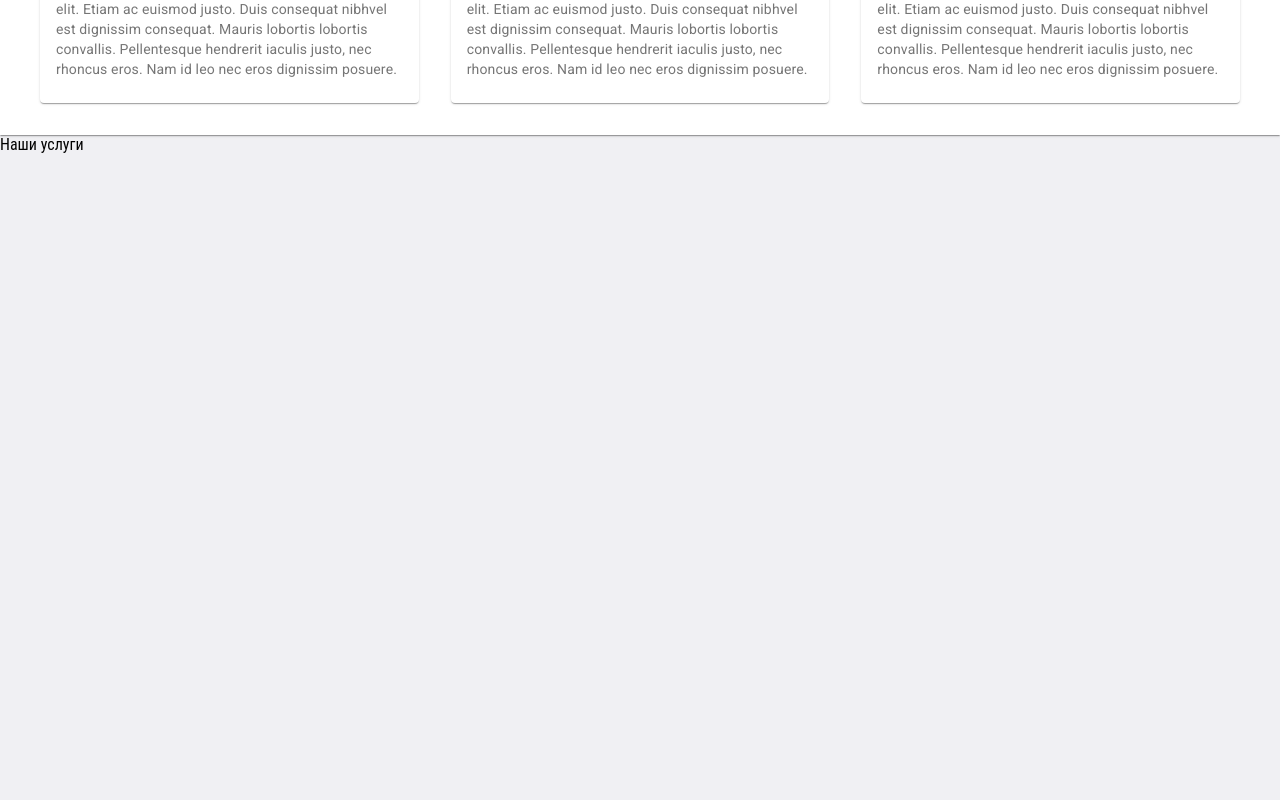
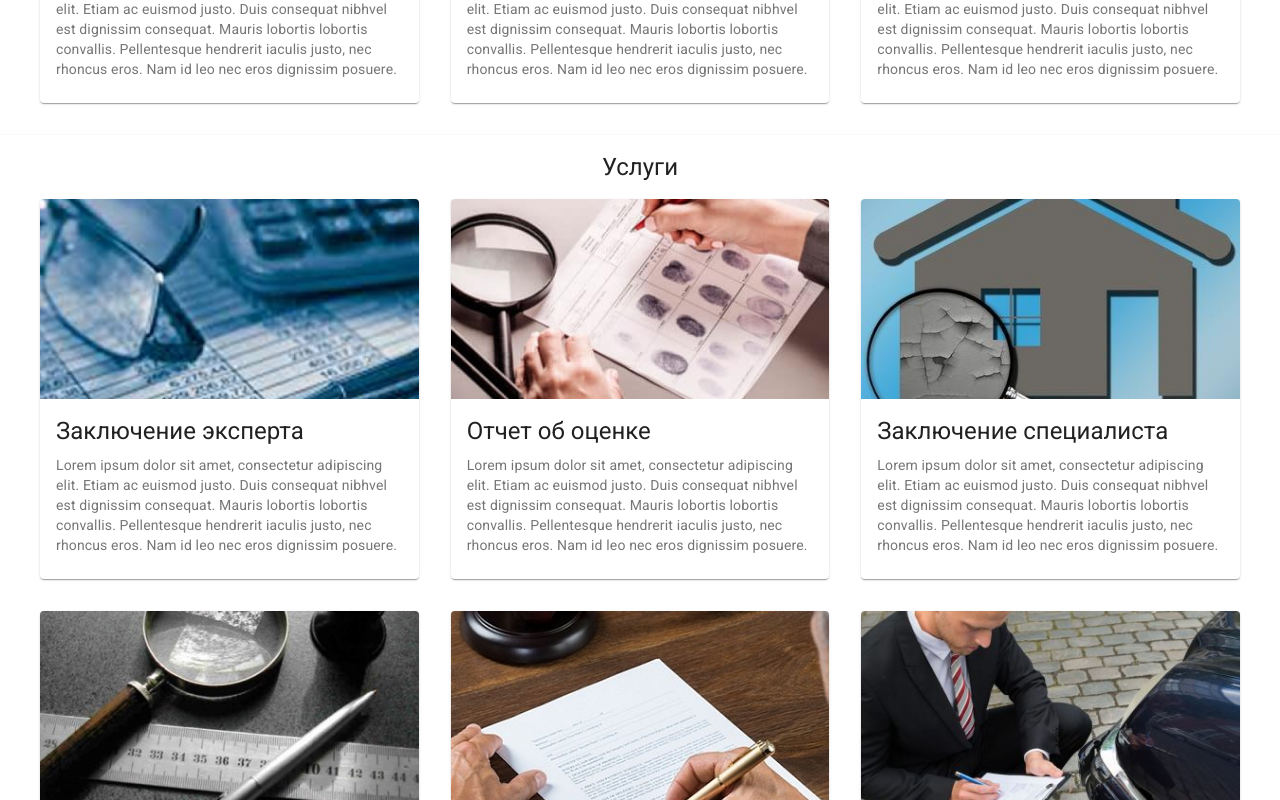
Before and after one commit to avramenkomy/altika-frontend, a React (Create React App) app: page / in a window 1280 px wide. Shown: the part 1560-2360 px from the top of the page. Before the commit the page ends 1714 px from the top, so only its background shows below. Built offline with nearby package versions, Linux system fonts and the light colour scheme.

Commit message:
WIP: add services menu component

```diff
--- a/src/App.js
+++ b/src/App.js
@@ -5,7 +5,7 @@ import AppHeader from './components/appHeader/AppHeader';
 import About from './components/about/About';
 import Intro from './components/intro/Intro';
 import ExpertiseTypes from './components/expertiseTypes/ExpertiseTypes';
-import Services from './components/servicesMenu/services';
+import Services from './components/servicesMenu/Services';
 
 
 function App() {
--- /dev/null
+++ b/src/components/servicesMenu/ServiceCard.js
@@ -0,0 +1,41 @@
+import React from 'react';
+import { Card, CardContent, CardMedia, Typography } from '@material-ui/core';
+import { makeStyles } from '@material-ui/core/styles';
+
+const useStyles = makeStyles((theme) => ({
+  root: {
+    maxWidth: 400,
+    minWidth: 250,
+    margin: theme.spacing(2),
+  },
+  media: {
+    height: 200,
+  },
+  card: {
+    textAlign: 'center',
+  },
+}));
+
+function ServiceCard({title, description, url}) {
+  const classes = useStyles();
+
+  return (
+    <Card className={classes.root}>
+      <CardMedia
+        className={classes.media}
+        image={url}
+        title={title}
+      />
+      <CardContent>
+        <Typography gutterBottom variant="h5" component="h2">
+          {title}
+        </Typography>
+        <Typography variant="body2" color="textSecondary" component="p">
+          {description}
+        </Typography>
+      </CardContent>
+    </Card>
+  )
+}
+
+export default ServiceCard;
--- a/src/components/servicesMenu/services.js
+++ b/src/components/servicesMenu/services.js
@@ -1,8 +1,71 @@
 import React from 'react';
+import { Container, Paper, Typography, Grid, Hidden } from '@material-ui/core';
+import { makeStyles } from '@material-ui/core/styles';
+
+import ServiceCard from './ServiceCard';
+
+import decoration0 from '../../resources/img/types_of_expertise/calculator.jpeg';
+import decoration1 from '../../resources/img/types_of_expertise/fingers_print.jpeg';
+import decoration2 from '../../resources/img/types_of_expertise/home.jpg';
+import decoration3 from '../../resources/img/types_of_expertise/lupa_400x400.jpeg';
+import decoration4 from '../../resources/img/types_of_expertise/molotok.jpeg';
+import decoration5 from '../../resources/img/types_of_expertise/transport.jpeg';
+
+const serviceTypes = [
+  {id: 0, title: 'Заключение эксперта', url: decoration0, description: 'Lorem ipsum dolor sit amet, consectetur adipiscing elit. Etiam ac euismod justo. Duis consequat nibhvel est dignissim consequat. Mauris lobortis lobortis convallis. Pellentesque hendrerit iaculis justo, nec rhoncus eros. Nam id leo nec eros dignissim posuere.'},
+  {id: 1, title: 'Отчет об оценке', url: decoration1, description: 'Lorem ipsum dolor sit amet, consectetur adipiscing elit. Etiam ac euismod justo. Duis consequat nibhvel est dignissim consequat. Mauris lobortis lobortis convallis. Pellentesque hendrerit iaculis justo, nec rhoncus eros. Nam id leo nec eros dignissim posuere.'},
+  {id: 2, title: 'Заключение специалиста', url: decoration2, description: 'Lorem ipsum dolor sit amet, consectetur adipiscing elit. Etiam ac euismod justo. Duis consequat nibhvel est dignissim consequat. Mauris lobortis lobortis convallis. Pellentesque hendrerit iaculis justo, nec rhoncus eros. Nam id leo nec eros dignissim posuere.'},
+  {id: 3, title: 'Рецензия', url: decoration3, description: 'Lorem ipsum dolor sit amet, consectetur adipiscing elit. Etiam ac euismod justo. Duis consequat nibhvel est dignissim consequat. Mauris lobortis lobortis convallis. Pellentesque hendrerit iaculis justo, nec rhoncus eros. Nam id leo nec eros dignissim posuere.'},
+  {id: 4, title: 'Гарантийное письмо в суд', url: decoration4, description: 'Lorem ipsum dolor sit amet, consectetur adipiscing elit. Etiam ac euismod justo. Duis consequat nibhvel est dignissim consequat. Mauris lobortis lobortis convallis. Pellentesque hendrerit iaculis justo, nec rhoncus eros. Nam id leo nec eros dignissim posuere.'},
+  {id: 5, title: 'Предварительный расчет', url: decoration5, description: 'Lorem ipsum dolor sit amet, consectetur adipiscing elit. Etiam ac euismod justo. Duis consequat nibhvel est dignissim consequat. Mauris lobortis lobortis convallis. Pellentesque hendrerit iaculis justo, nec rhoncus eros. Nam id leo nec eros dignissim posuere.'},
+];
+
+const useStyles = makeStyles((theme) => ({
+  root: {
+    paddingTop: theme.spacing(2),
+    paddingBottom: theme.spacing(2),
+    width: '100vw',
+  },
+  title: {
+    textAlign: 'center',
+  },
+  wrapper: {
+    textAlign: 'center',
+  },
+}));
 
 function Services() {
+  const classes = useStyles();
   return (
-    <div>Наши услуги</div>
+    <>
+      <Paper square className={classes.root}>
+        <Container maxWidth={"lg"}>
+          <Typography variant="h5" className={classes.title}>
+            Услуги
+          </Typography>
+
+          {/** Этот блок виден только на маленьких экранах */}
+          <Hidden mdUp>
+            <span>Только для маленьких мониторов мониторов</span>
+          </Hidden>
+
+          {/** Этот блок виден только на больших экранах */}
+          <Hidden smDown>
+            <Grid container>
+              {
+                serviceTypes.map(service => {
+                  return (
+                    <Grid item xs={12} sm={6} md={4} key={service.id}>
+                      <ServiceCard {...service} />
+                    </Grid>
+                  )
+                })
+              }
+            </Grid>
+          </Hidden>
+        </Container>
+      </Paper>
+    </>
   )
 }
 
```
